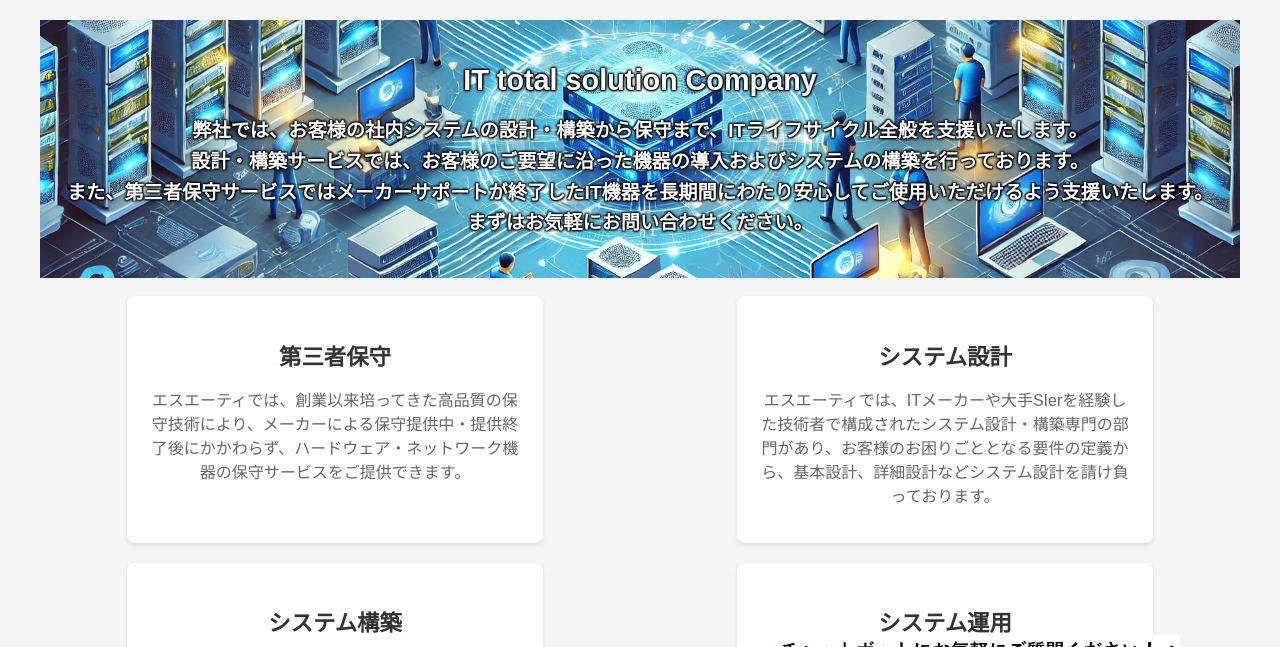
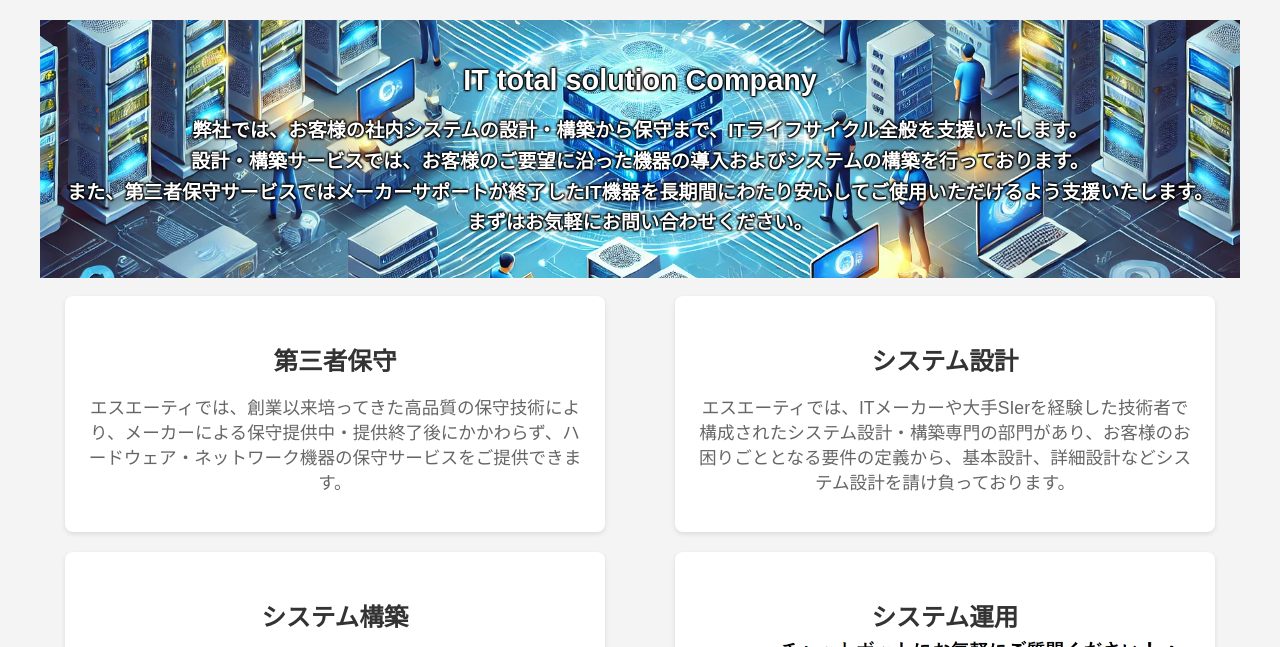
Before and after one commit to sat-sangyo-koryuten/sat-sangyo-koryuten.github.io, a plain HTML site: page index.html in a window 1280 px wide. Shown: the part 86-733 px from the top of the page. Drawn offline with Linux system fonts and the light colour scheme; a script that the page names is missing.

Commit message:
Update index.html

```diff
--- a/index.html
+++ b/index.html
@@ -3,7 +3,7 @@
 <head>
     <meta charset="UTF-8">
     <meta name="viewport" content="width=device-width, initial-scale=1.0">
-    <title>SAT BOT</title>
+    <title>株式会社エスエーティ | 産業交流展2024</title>
     <style>
         body {
             font-family: 'Yu Gothic', Meiryo, sans-serif;
@@ -74,12 +74,14 @@
         }
 
         .service {
+            word-break: break-word;
+            font-size: 1.1em;
             background-color: #fff;
             padding: 20px;
             border-radius: 8px;
             box-shadow: 0 2px 5px rgba(0, 0, 0, 0.1);
             flex-basis: calc(33% - 20px);
-            min-width: 250px;
+            min-width: 500px;
             text-align: center;
             transition: transform 0.3s ease, box-shadow 0.3s ease; /* ホバー効果のためのトランジション */
         }
@@ -141,6 +143,7 @@
             }
 
             .service {
+                word-break: break-word;
                 flex-basis: 100%;
                 max-width: 400px;
             }
```
